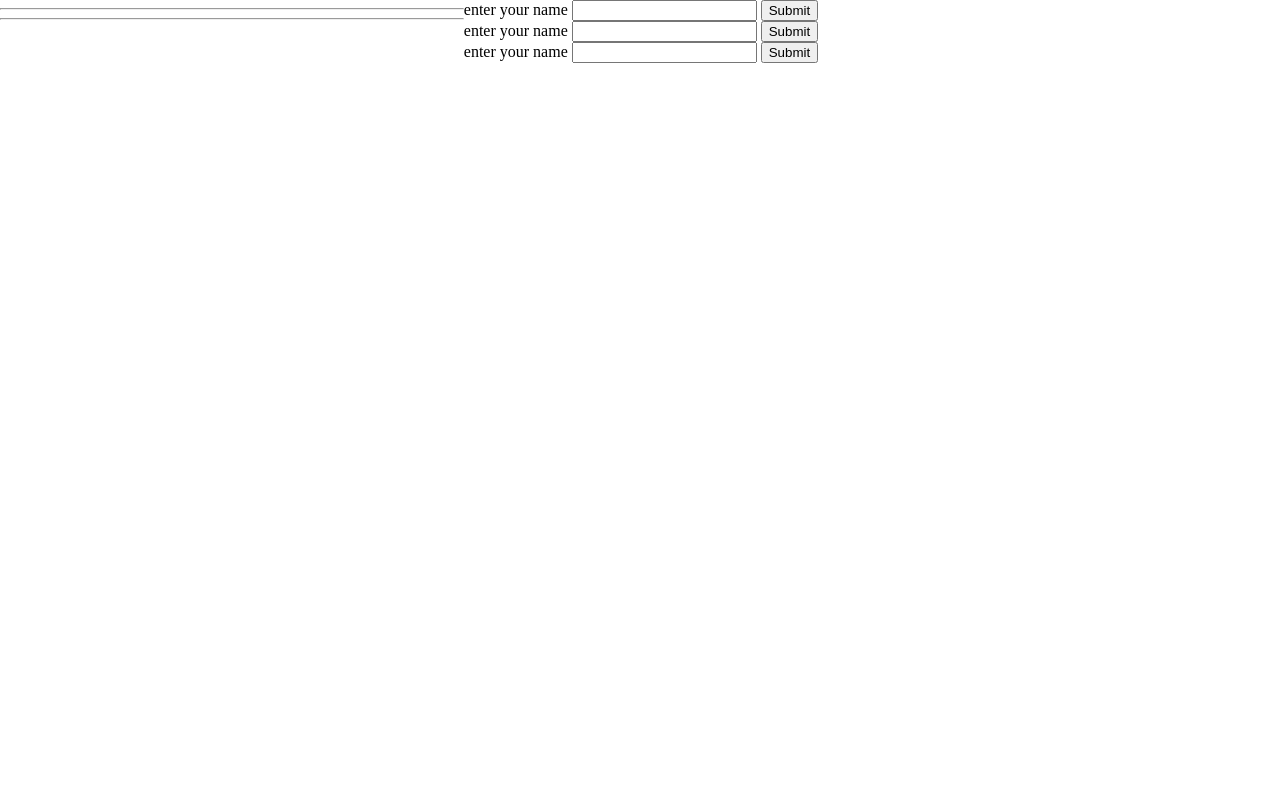
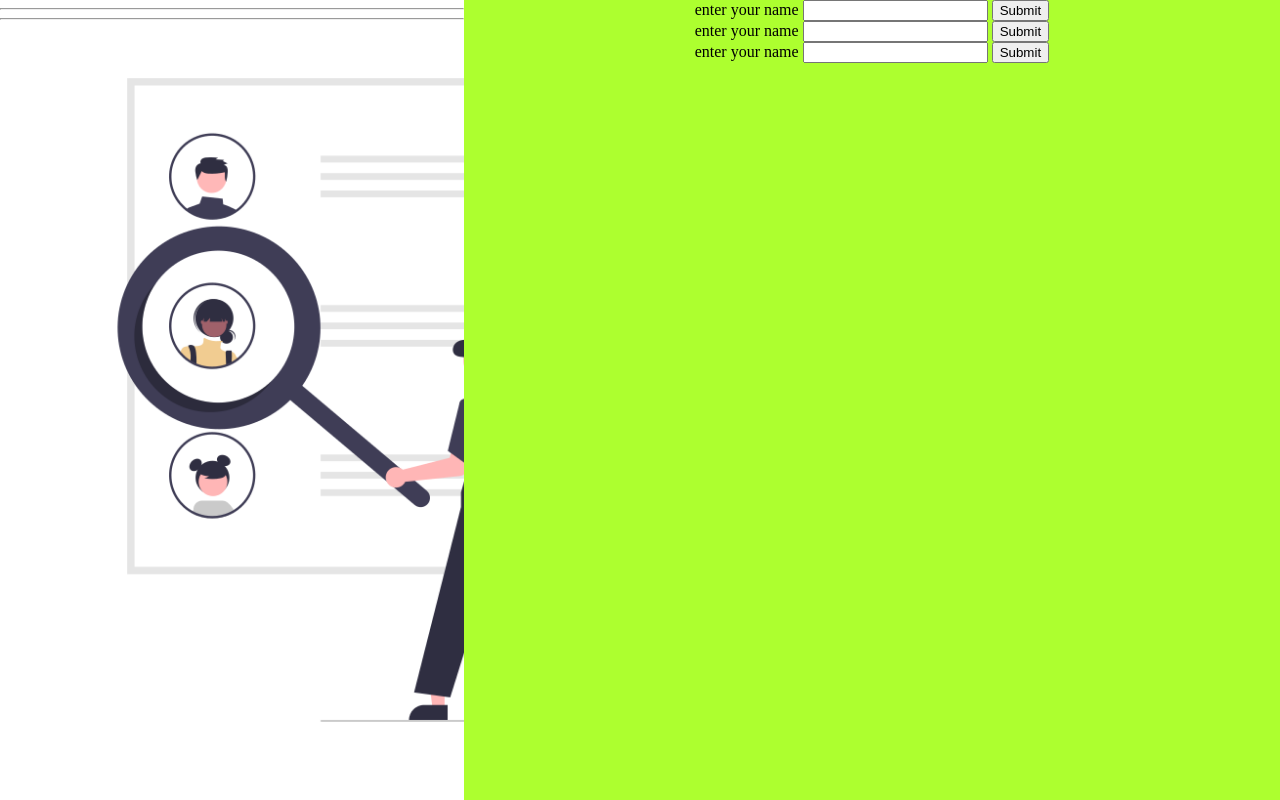
Before and after one commit to Mary-Wanyama/Mary-Wanyama-Population.github.io, a plain HTML site: page index.html in a window 1280 px wide. Drawn offline with Linux system fonts and the light colour scheme.

Commit message:
This commit style the children of the parent div to make then occupy each 50% of the width. It also adds some  styles on the background appearance to make them more distinguished from each other

```diff
--- a/style.css
+++ b/style.css
@@ -14,7 +14,7 @@ body{
     bottom:0px;
     left:0px;
 }
-/* #display{
+#display{
     background-image: url('research.png');
     background-repeat: no-repeat;
     background-size: cover;
@@ -31,7 +31,7 @@ body{
     padding: 0%;
     text-align: center;
 }
-#form1{
+/* #form1{
     padding-top: 5vh;
 }
 #form2{
```
